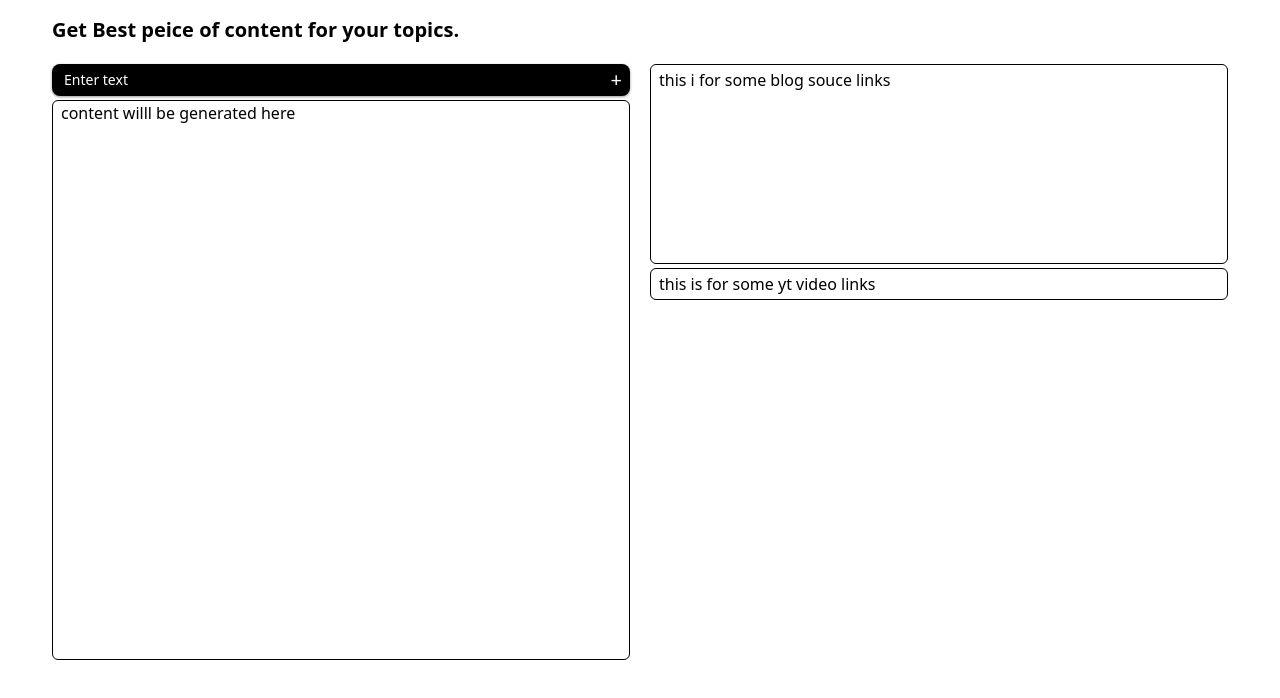
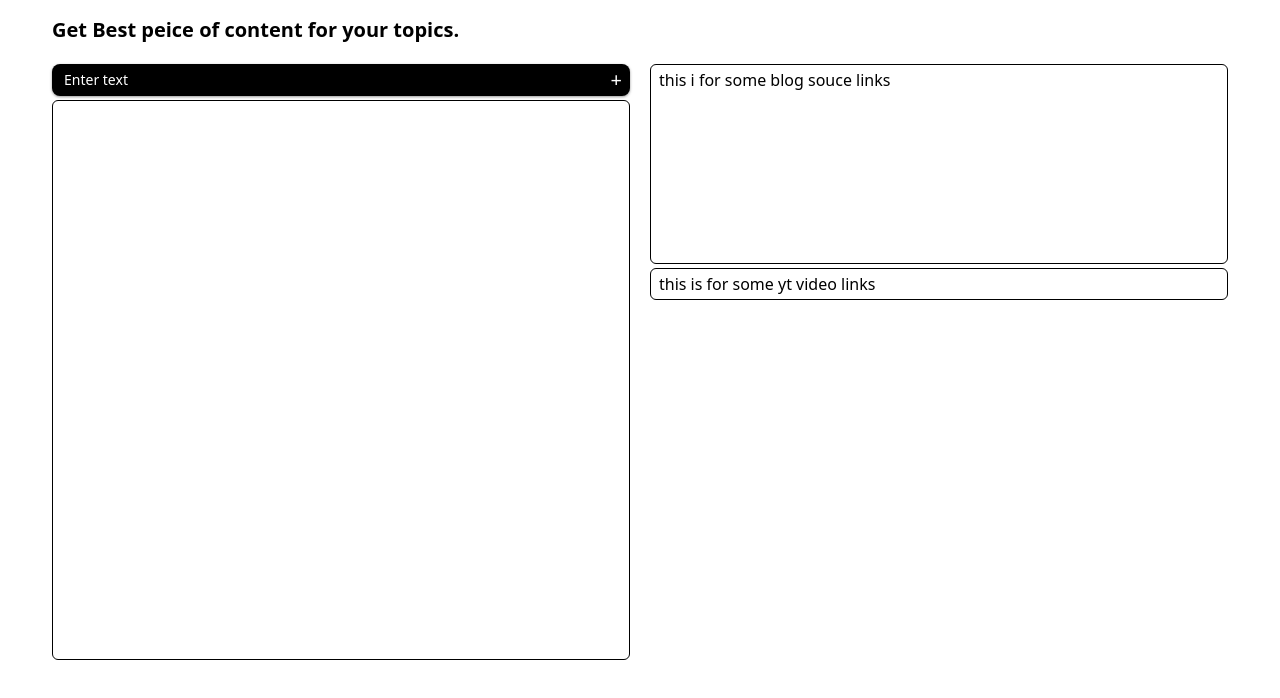
Before and after one commit to manishSharma1-dev/tutorvibe, a Next.js app: page /dashboard in a window 1280 px wide. Shown: the top 698 px of the page. Built offline with nearby package versions, Linux system fonts and the light colour scheme.

Commit message:
Added markdown to the result

```diff
--- a/app/api/generatetext/route.ts
+++ b/app/api/generatetext/route.ts
@@ -41,8 +41,6 @@ export async function POST(request: Request){
         }
 
         const actual_response = await result.response.text()
-
-        console.log("reponse that will be send to the frontend", actual_response)
 
         return Response.json(
             {
--- a/app/dashboard/page.tsx
+++ b/app/dashboard/page.tsx
@@ -1,11 +1,12 @@
 "use client"
 
+import Markdown from '@/components/Markdown'
 import { ApiError } from 'next/dist/server/api-utils'
 import React, { FormEvent, useState } from 'react'
 
 export default function page() {
     const [data,setData] = useState([])
-    const [message,setMessage] = useState()
+    const [message,setMessage] = useState('')
 
     async function handleSubmit(e: FormEvent<HTMLFormElement>){
         e.preventDefault();
@@ -29,9 +30,10 @@ export default function page() {
 
         const result = await response.json()
 
-        console.log('Result : ',result.data)
+        // console.log('Result : ',result.data)
+        console.log(' Result type : ', typeof(result.data))
 
-        setMessage(result)
+        setMessage(result?.data)
     }
 
   return (
@@ -49,8 +51,8 @@ export default function page() {
                         <button type='submit' className='text-xl cursor-pointer text-center'>+</button>
                     </div>
                 </form>
-                <div className='border border-black mt-1 min-h-[35rem] max-h-screen h-auto rounded-md px-2 '>
-                content willl be generated here
+                <div className='border overflow-hidden  border-black mt-1 min-h-[35rem] max-h-screen h-auto rounded-md px-2 '>
+                 <Markdown text={message} />
                 </div>
             </div>
 
--- /dev/null
+++ b/components/Markdown.tsx
@@ -0,0 +1,18 @@
+import React from 'react'
+import markdownit from 'markdown-it'
+type props = {
+    text  : string ;
+}
+
+const md = markdownit()
+
+const Markdown = ({ text } : props) => {
+
+    const htmlcontext = md.render(text)
+
+  return (
+    <div dangerouslySetInnerHTML={{ __html : htmlcontext }}></div>
+  )
+}
+
+export default Markdown
--- a/package.json
+++ b/package.json
@@ -12,12 +12,16 @@
     "@ai-sdk/google": "^0.0.51",
     "@google/generative-ai": "^0.21.0",
     "ai": "^3.4.9",
+    "dompurify": "^3.1.7",
     "lucide-react": "^0.452.0",
+    "markdown-it": "^14.1.0",
     "next": "14.2.14",
     "react": "^18",
     "react-dom": "^18"
   },
   "devDependencies": {
+    "@types/dompurify": "^3.0.5",
+    "@types/markdown-it": "^14.1.2",
     "@types/node": "^20",
     "@types/react": "^18",
     "@types/react-dom": "^18",
```
Also changed, not shown: 1 other file (tests, documents, lock files or other folders).
